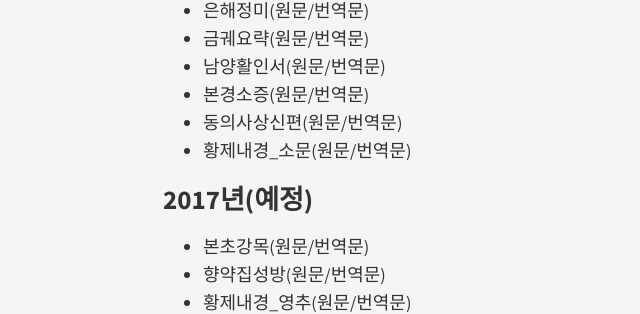
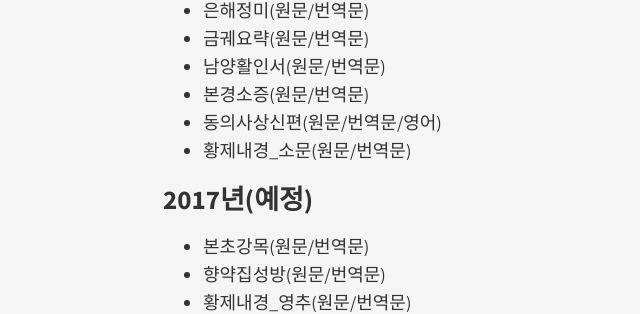
Before and after one commit to mediclassics/document, a Jekyll site: the page built from _posts/2016-01-22-mediclassics-plan.md, in a window 1280 px wide and 900 px high, scrolled down 370 px. Shown: the part 149-463 px from the top of the window, without its empty margins (122-762 px from the left). Built offline with Jekyll 4.4.1, drawn with Linux system fonts in a browser that asks for light colours; nearby versions of some CDN libraries.

Commit message:
동의사상신편에 '영어' 표기 추가

```diff
--- a/_posts/2016-01-22-mediclassics-plan.md
+++ b/_posts/2016-01-22-mediclassics-plan.md
@@ -20,7 +20,7 @@ categories: guide
  - 금궤요략(원문/번역문)
  - 남양활인서(원문/번역문)
  - 본경소증(원문/번역문)
- - 동의사상신편(원문/번역문)
+ - 동의사상신편(원문/번역문/영어)
  - 황제내경_소문(원문/번역문)
 
 2017년(예정)
```
